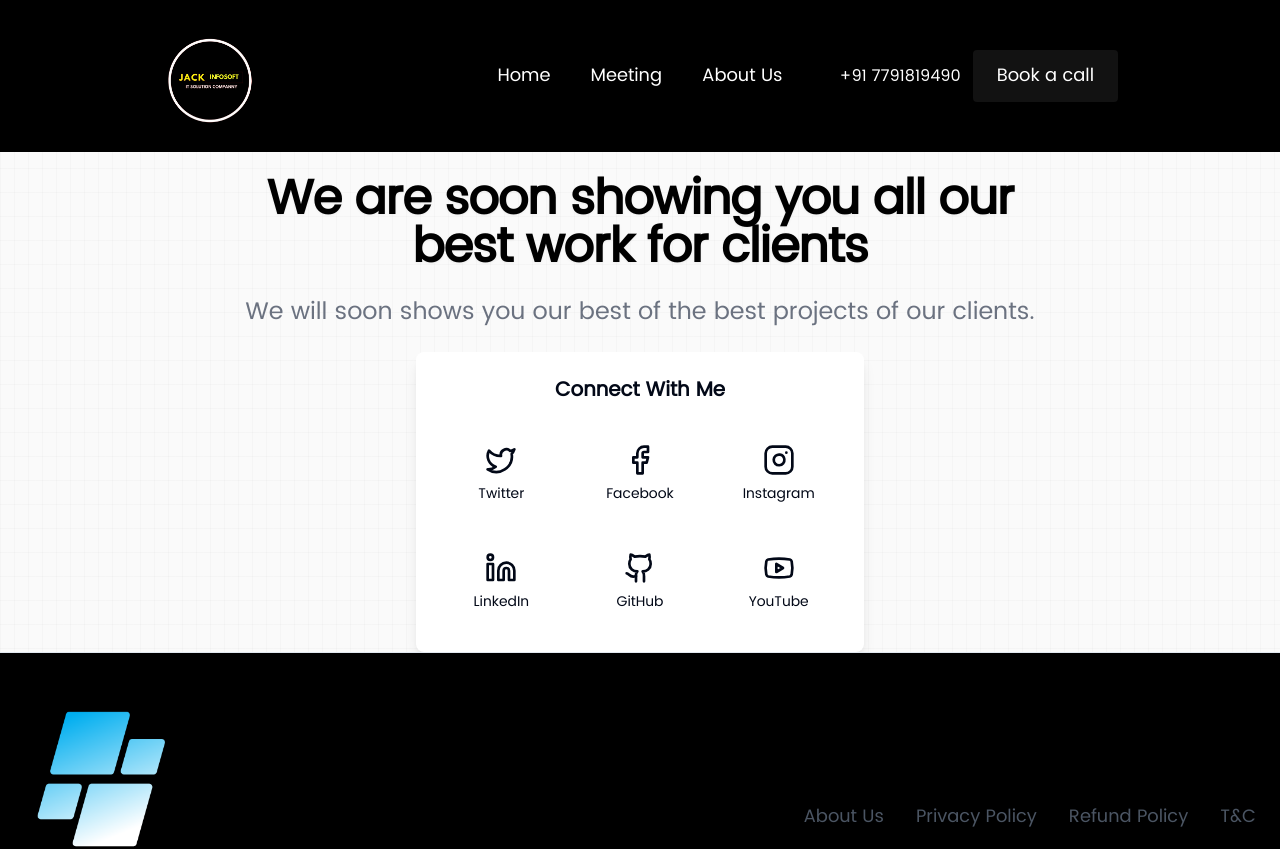
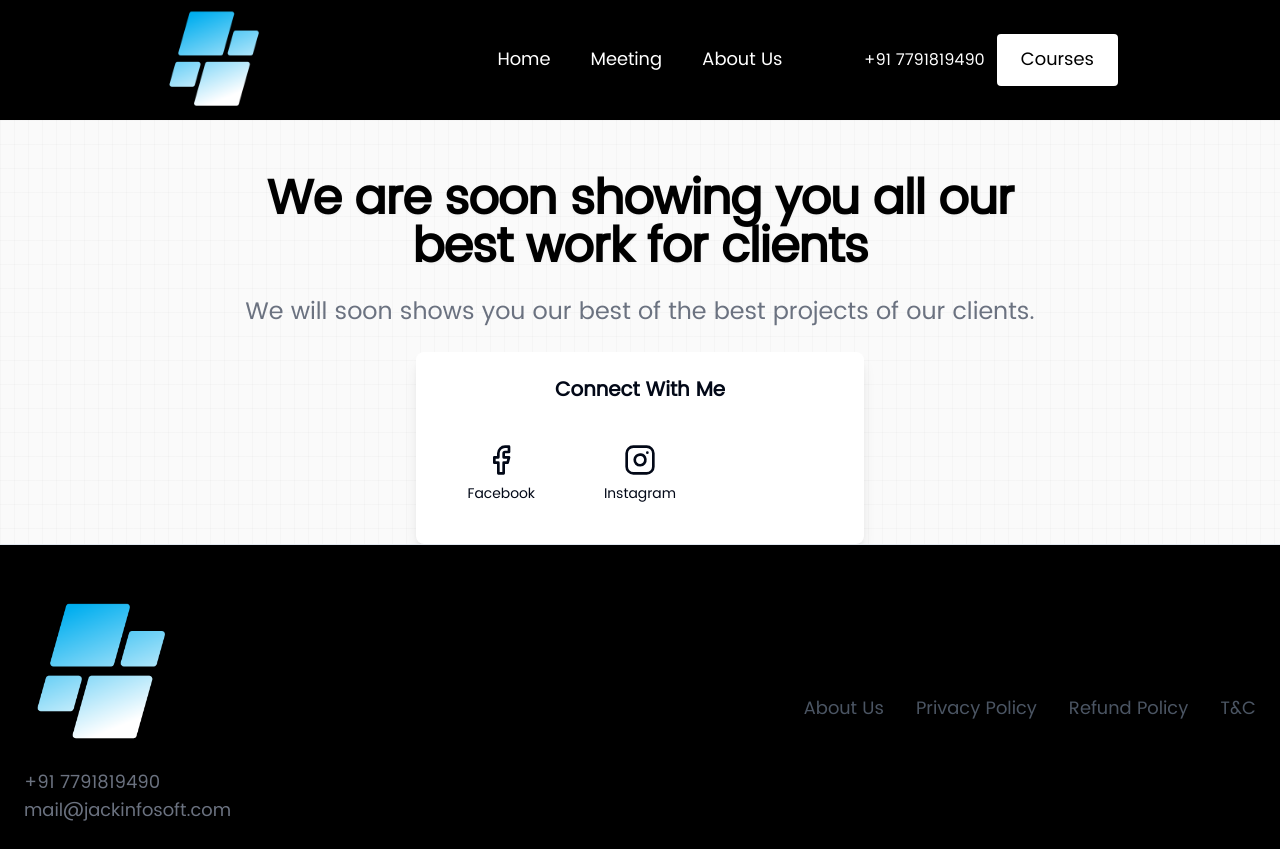
Before and after one commit to harshparmar009/jack007, a Next.js app: page /showcase in a window 1280 px wide. Shown: the top 849 px of the page. Built offline with nearby package versions, Linux system fonts and the light colour scheme.

Commit message:
fixing error mode

```diff
--- a/src/app/courses/page.tsx
+++ b/src/app/courses/page.tsx
@@ -42,7 +42,7 @@ bg-[linear-gradient(to_right,#8080800a_1px,transparent_1px),linear-gradient(to_b
   >
       <Navbar/>
 
-    <section className="mx-auto bg-neutral-900 rounded-[40px] w-full py-6 mt-[8rem]">
+    <section className="mx-auto bg-neutral-900 rounded-[40px] w-full py-6 mt-[10rem] mb-[2rem]">
           <div className="max-w-7xl mx-auto px-4 sm:px-6 lg:px-8">
 
 
@@ -114,6 +114,7 @@ bg-[linear-gradient(to_right,#8080800a_1px,transparent_1px),linear-gradient(to_b
           </div>
 
         </section>
+
     <Footer/>
     </div>
   )
--- a/src/components/courses-navbar.tsx
+++ b/src/components/courses-navbar.tsx
@@ -67,7 +67,7 @@ function Navbar() {
           </a>
 
           <Link
-            href={"./meeting"}
+            href={"./courses"}
             className="
             py-3
             px-6
@@ -76,9 +76,9 @@ function Navbar() {
             rounded-[6px]
             border-2
             border-black
-            text-white
+            text-black
             hover:text-black
-            bg-[#121212]
+            bg-white
             transition
             duration-200
             hidden md:block
@@ -86,7 +86,7 @@ function Navbar() {
               dark:shadow-[1px_1px_rgba(255,255,255),2px_2px_rgba(255,255,255),3px_3px_rgba(255,255,255),
               4px_4px_rgba(255,255,255),5px_5px_0px_0px_rgba(255,255,255)] "
           >
-            Book a call
+            Courses
           </Link>
 
         </div>
@@ -151,7 +151,7 @@ function Navbar() {
       </div>
           <Link href={"/"}>
           <Image
-            src={"/logo/logo-company.png"}
+            src={"/logo/4.png"}
             alt="Logo"
             width={1000}
             height={1000}
--- a/src/components/media-navbar.tsx
+++ b/src/components/media-navbar.tsx
@@ -7,7 +7,7 @@ import Link from "next/link";
 import { GrClose } from "react-icons/gr";
 import { GiHamburgerMenu } from "react-icons/gi";
 import { useState } from "react";
-import jackLogo from "../../public/logo/logo-company.png";
+import jackLogo from "../../public/logo/4.png";
 
 function Navbar() {
   const phoneNumber = "+917791819490"; // Replace with your desired phone number
@@ -80,7 +80,7 @@ function Navbar() {
             </a>
 
             <Link
-              href={"./meeting"}
+              href={"./courses"}
               className="
             py-3
             px-6
@@ -89,9 +89,9 @@ function Navbar() {
             rounded-[6px]
             border-2
             border-black
-            text-white
+            text-black
             hover:text-black
-            bg-[#121212]
+            bg-white
             transition
             duration-200
             hidden md:block
@@ -99,7 +99,7 @@ function Navbar() {
               dark:shadow-[1px_1px_rgba(255,255,255),2px_2px_rgba(255,255,255),3px_3px_rgba(255,255,255),
               4px_4px_rgba(255,255,255),5px_5px_0px_0px_rgba(255,255,255)] "
             >
-              Book a call
+              Courses
             </Link>
           </div>
         </div>
--- a/src/components/pages/HeroSection.tsx
+++ b/src/components/pages/HeroSection.tsx
@@ -12,7 +12,7 @@ import Image from "next/image";
 import { ShootingStars } from "../ui/shooting-stars";
 import { StarsBackground } from "../ui/stars-background";
 // import offerLogo from '../../../public/images/16284.jpg'
-import mainLogo from '../../../public/logo/1.png'
+import mainLogo from '../../../public/logo/1-removebg.png'
 
 function HeroSection() {
   const offerings = [
--- a/src/components/showcase-navbar.tsx
+++ b/src/components/showcase-navbar.tsx
@@ -7,7 +7,7 @@ import Link from "next/link";
 import { GrClose } from "react-icons/gr";
 import { GiHamburgerMenu } from "react-icons/gi";
 import { useState } from "react";
-import jackLogo from "../../public/logo/logo-company.png";
+import jackLogo from "../../public/logo/4.png";
 
 function Navbar() {
   const phoneNumber = "+917791819490"; // Replace with your desired phone number
@@ -64,7 +64,7 @@ function Navbar() {
             </a>
 
             <Link
-              href={"./meeting"}
+              href={"./courses"}
               className="
             py-3
             px-6
@@ -73,9 +73,9 @@ function Navbar() {
             rounded-[6px]
             border-2
             border-black
-            text-white
+            text-black
             hover:text-black
-            bg-[#121212]
+            bg-white
             transition
             duration-200
             hidden md:block
@@ -83,7 +83,7 @@ function Navbar() {
               dark:shadow-[1px_1px_rgba(255,255,255),2px_2px_rgba(255,255,255),3px_3px_rgba(255,255,255),
               4px_4px_rgba(255,255,255),5px_5px_0px_0px_rgba(255,255,255)] "
             >
-              Book a call
+              Courses
             </Link>
           </div>
         </div>
@@ -149,7 +149,7 @@ function Navbar() {
           </div>
           <Link href={"/"}>
             <Image
-              src={"/logo/logo-company.png"}
+              src={"/logo/4.png"}
               alt="Logo"
               width={1000}
               height={1000}
--- a/src/components/ui/lets-make-things-happen.tsx
+++ b/src/components/ui/lets-make-things-happen.tsx
@@ -3,12 +3,12 @@ import { Twitter, Facebook, Instagram, Linkedin, Github, Youtube, ExternalLink }
 
 function LetsMakeThingsHappenSection() {
   const socialLinks = [
-    { name: "Twitter", icon: Twitter, color: "hover:text-blue-400", url: "https://twitter.com" },
-    { name: "Facebook", icon: Facebook, color: "hover:text-blue-600", url: "https://facebook.com" },
-    { name: "Instagram", icon: Instagram, color: "hover:text-pink-500", url: "https://instagram.com" },
-    { name: "LinkedIn", icon: Linkedin, color: "hover:text-blue-700", url: "https://linkedin.com" },
-    { name: "GitHub", icon: Github, color: "hover:text-gray-800 dark:hover:text-gray-200", url: "https://github.com" },
-    { name: "YouTube", icon: Youtube, color: "hover:text-red-600", url: "https://youtube.com" },
+    // { name: "Twitter", icon: Twitter, color: "hover:text-blue-400", url: "https://twitter.com" },
+    { name: "Facebook", icon: Facebook, color: "hover:text-blue-600", url: "https://www.facebook.com/jackinfosoft" },
+    { name: "Instagram", icon: Instagram, color: "hover:text-pink-500", url: "https://www.instagram.com/jackinfosoft/" },
+    // { name: "LinkedIn", icon: Linkedin, color: "hover:text-blue-700", url: "https://linkedin.com" },
+    // { name: "GitHub", icon: Github, color: "hover:text-gray-800 dark:hover:text-gray-200", url: "https://github.com" },
+    // { name: "YouTube", icon: Youtube, color: "hover:text-red-600", url: "https://youtube.com" },
   ]
 
   return (
```
Also changed, not shown: public/logo/1-removebg.png (added).
